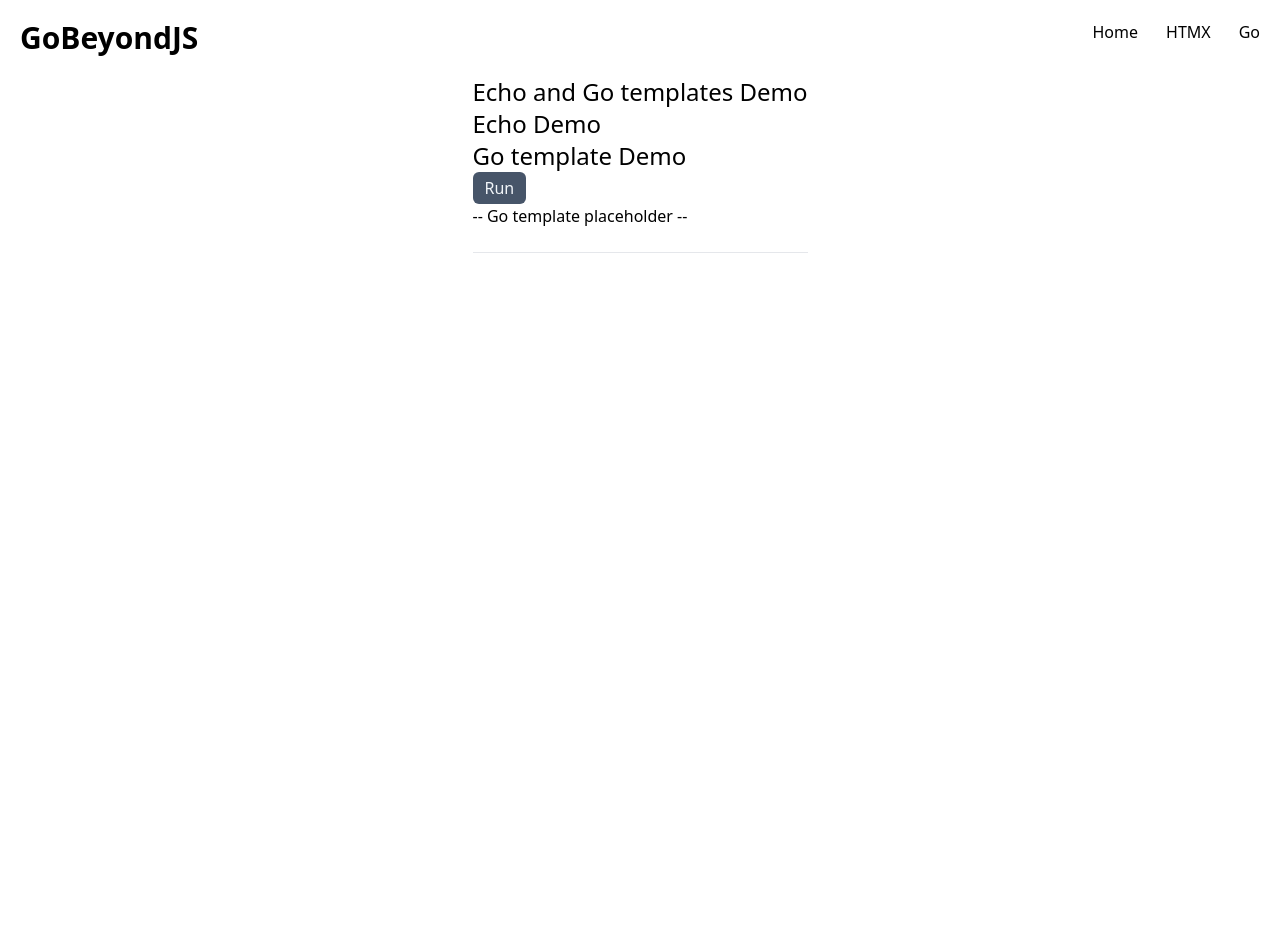
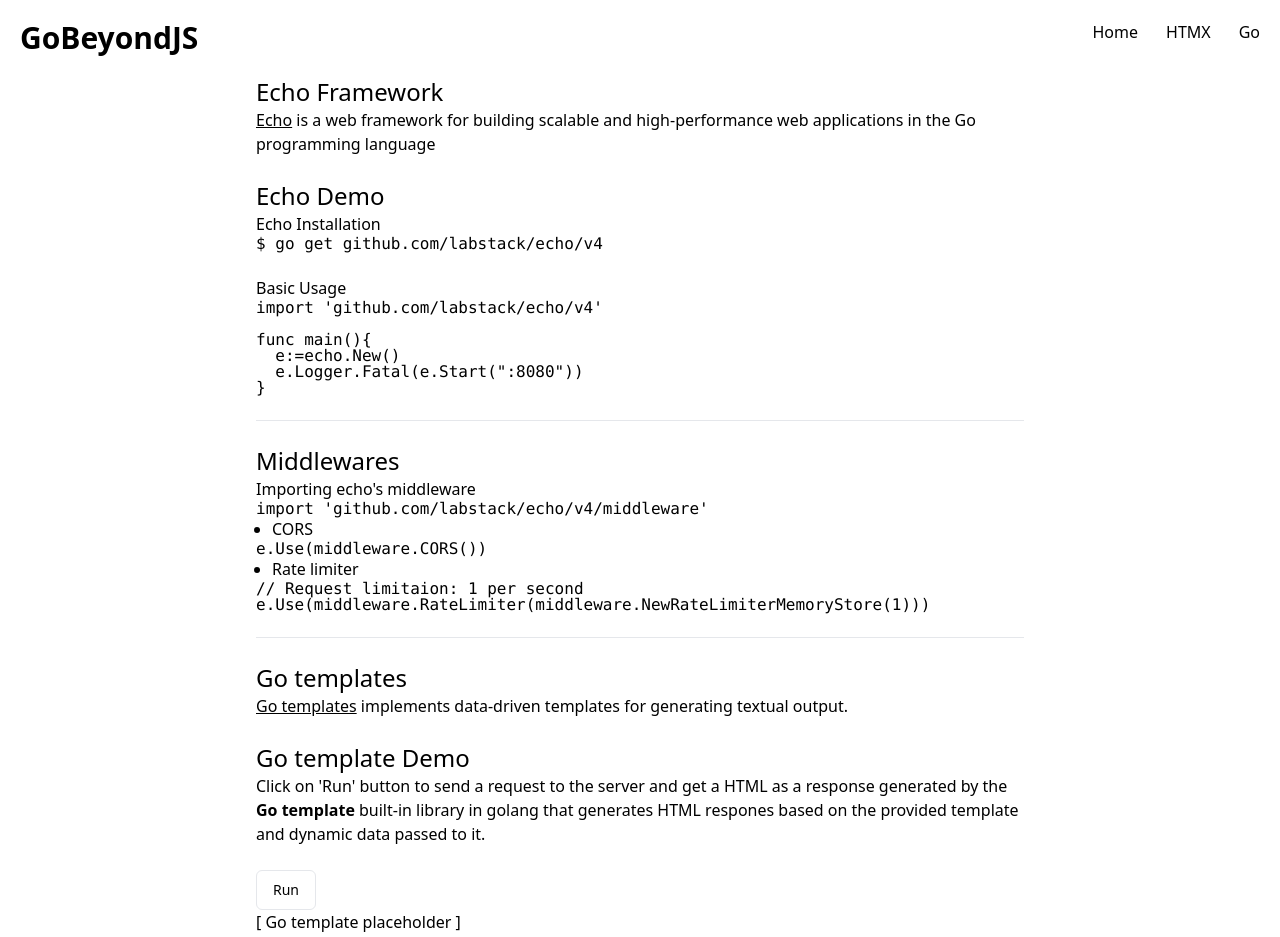
Before and after one commit to ydkulks/GoBeyondJS, a website: page public/go/index.html in a window 1280 px wide. Shown: the top 937 px of the page. Before the commit the page ends 800 px from the top, so only its background shows below. Drawn offline with nearby package versions, Linux system fonts and the light colour scheme; a small style sheet from the web is missing.

Commit message:
Echo and Go template setup info

```diff
--- a/package.json
+++ b/package.json
@@ -4,8 +4,8 @@
   "description": "A journey to find a replacement to node modules in the backend in modern web development",
   "main": "app.js",
   "scripts": {
-    "dev": "nodemon app.js",
-    "tailwind": "npx tailwindcss -i ./src/input.css -o ./public/output.css --watch",
+    "dev": "npm run tailwind && nodemon app.js",
+    "tailwind": "npx tailwindcss -i ./src/input.css -o ./public/output.css",
     "test": "echo \"Error: no test specified\" && exit 1"
   },
   "keywords": [
--- a/public/components/script.js
+++ b/public/components/script.js
@@ -54,12 +54,18 @@
   });
 };
 
-const prismJS = async () => {
+const prismJS = () => {
   loadStyle('https://cdn.jsdelivr.net/npm/prism-themes@1.9.0/themes/prism-atom-dark.css', () => {
     // console.log("prism-atom-dark.css loaded");
   });
   loadStyle('https://cdn.jsdelivr.net/npm/prismjs@1.14.0/plugins/toolbar/prism-toolbar.css', () => {
     // console.log("prism-toolbar.css loaded");
+    loadScript('https://cdn.jsdelivr.net/npm/prismjs@1.14.0/plugins/toolbar/prism-toolbar.min.js', () => {
+      // console.log("prism-toolbar.min.js loaded");
+      loadScript('https://cdn.jsdelivr.net/npm/prismjs@1.14.0/plugins/copy-to-clipboard/prism-copy-to-clipboard.min.js', () => {
+        // console.log("prism-copy-to-clipboard.min.js loaded");
+      });
+    });
   });
   loadScript('https://cdn.jsdelivr.net/npm/prismjs@1.25.0/prism.min.js', () => {
     // console.log("prism.min.js loaded");
@@ -67,12 +73,6 @@
   loadScript('https://cdn.jsdelivr.net/npm/prismjs@v1.x/plugins/autoloader/prism-autoloader.min.js', () => {
     // console.log("prism-autoloader.min.js loaded");
   });
-  loadScript('https://cdn.jsdelivr.net/npm/prismjs@1.14.0/plugins/toolbar/prism-toolbar.min.js', () => {
-    // console.log("prism-toolbar.min.js loaded");
-  });
-  loadScript('https://cdn.jsdelivr.net/npm/prismjs@1.14.0/plugins/copy-to-clipboard/prism-copy-to-clipboard.min.js', () => {
-    // console.log("prism-copy-to-clipboard.min.js loaded");
-  });
 };
 
 // loadScript('https://unpkg.com/htmx.org@1.9.10',()=>{console.log("htmx loaded")});
--- a/public/components/style.css
+++ b/public/components/style.css
@@ -14,3 +14,7 @@
 ::-webkit-scrollbar-thumb:hover {
   background: #b1b4b8;
 }
+
+code[class*="language-"], pre[class*="language-"] {
+  line-height: 1;
+}
--- a/public/go/index.html
+++ b/public/go/index.html
@@ -12,23 +12,68 @@
   </head>
 
   <body>
+    <script>prismJS();</script>
     <nav-bar></nav-bar>
 
+    <!-- <div class="flex justify-center"> -->
     <div class="flex justify-center">
-      <div style="max-width: 90%;">
+      <div style="max-width: 768px;">
 
-        <h2 class="text-2xl">Echo and Go templates Demo</h2>
+        <h2 class="text-2xl">Echo Framework</h2>
+        <p><a href="https://echo.labstack.com" class="underline hover:text-blue-600">Echo</a> is a web framework for building scalable and high-performance web applications in the
+        Go programming language</p>
+        <br>
 
-        <!-- Echo -->
+        <!-- Echo Basics -->
         <h3 class="text-2xl">Echo Demo</h3>
+        <h2 class="text-1xl">Echo Installation</h2>
+        <pre style="line-height: 1;"><code style="line-height: 1;" class="language-bash" data-prismjs-copy="Copy" data-prismjs-copy-success="Copied!">$ go get github.com/labstack/echo/v4</code></pre>
+        <br>
+        <h2 class="text-1xl">Basic Usage</h2>
+        <pre style="line-height: 1;"><code style="line-height: 1;" class="language-go" data-prismjs-copy="Copy" data-prismjs-copy-success="Copied!">import 'github.com/labstack/echo/v4'
+
+func main(){
+  e:=echo.New()
+  e.Logger.Fatal(e.Start(":8080"))
+}</code></pre>
+        <br><hr><br>
+
+        <!-- Middleware -->
+        <h3 class="text-2xl">Middlewares</h3>
+        <p>Importing echo's middleware</p>
+        <pre style="line-height: 1;"><code style="line-height: 1;" class="language-go" data-prismjs-copy="Copy" data-prismjs-copy-success="Copied!">import 'github.com/labstack/echo/v4/middleware'</code></pre>
+        <ul class="list-disc pl-4">
+          <li>
+            <h3 class="text-1xl">CORS</h3>
+          </li>
+        </ul>
+        <pre style="line-height: 1;"><code style="line-height: 1;" class="language-go" data-prismjs-copy="Copy" data-prismjs-copy-success="Copied!">e.Use(middleware.CORS())</code></pre>
+        <ul class="list-disc pl-4">
+          <li>
+            <h3 class="text-1xl">Rate limiter</h3>
+          </li>
+        </ul>
+        <pre style="line-height: 1;"><code style="line-height: 1;" class="language-go" data-prismjs-copy="Copy" data-prismjs-copy-success="Copied!">// Request limitaion: 1 per second
+e.Use(middleware.RateLimiter(middleware.NewRateLimiterMemoryStore(1)))</code></pre>
+        <br><hr><br>
 
         <!-- Go template -->
+        <h2 class="text-2xl">Go templates</h2>
+        <p><a href="https://pkg.go.dev/text/template" class="underline hover:text-blue-600">Go templates</a>
+        implements data-driven templates for generating textual output.</p>
+        <br>
+
         <h3 class="text-2xl">Go template Demo</h3>
+        <p>Click on 'Run' button to send a request to the server and get a HTML as a
+        response generated by the <strong>Go template</strong> built-in library in
+        golang that generates HTML respones based on the provided template and dynamic
+        data passed to it.</p>
+        <br>
         <button hx-get="http://localhost:8080/api/template/hello" hx-target="#goTemp"
-          class="text-slate-100 rounded-md px-3 py-1 bg-slate-600 hover:bg-slate-700">
+          class="justify-center rounded-md text-sm font-medium ring-offset-background transition-colors focus-visible:outline-none focus-visible:ring-2 focus-visible:ring-ring focus-visible:ring-offset-2 disabled:pointer-events-none disabled:opacity-50 border border-gray-200 bg-background hover:bg-gray-200 h-10 px-4 py-2 flex items-center gap-2">
           Run
         </button>
-        <div id="goTemp">-- Go template placeholder --</div>
+        <div id="goTemp">[ Go template placeholder ]</div>
         <br><hr><br>
 
       </div>
```
Also changed, not shown: public/htmx/index.html (+4 -3 lines), README.md, public/output.css.
